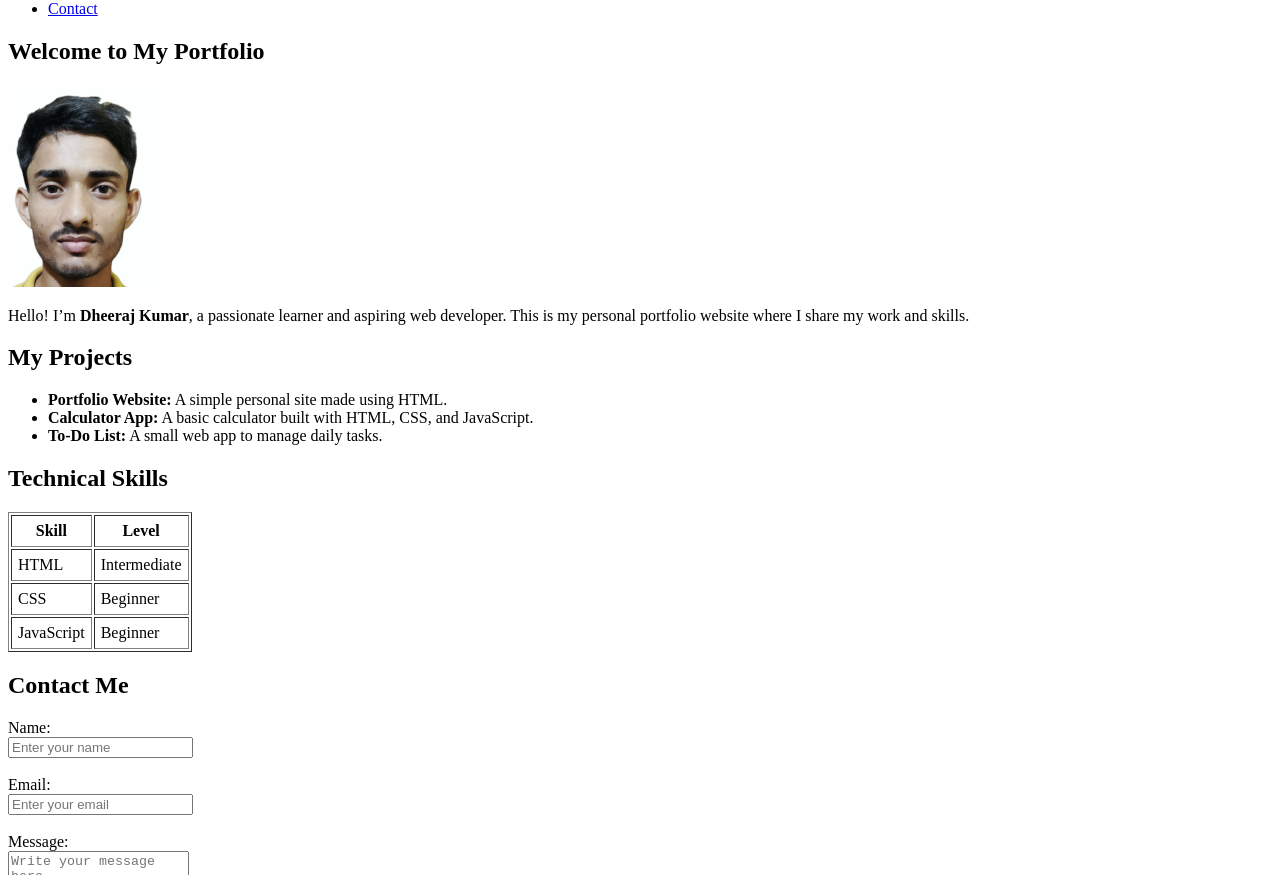
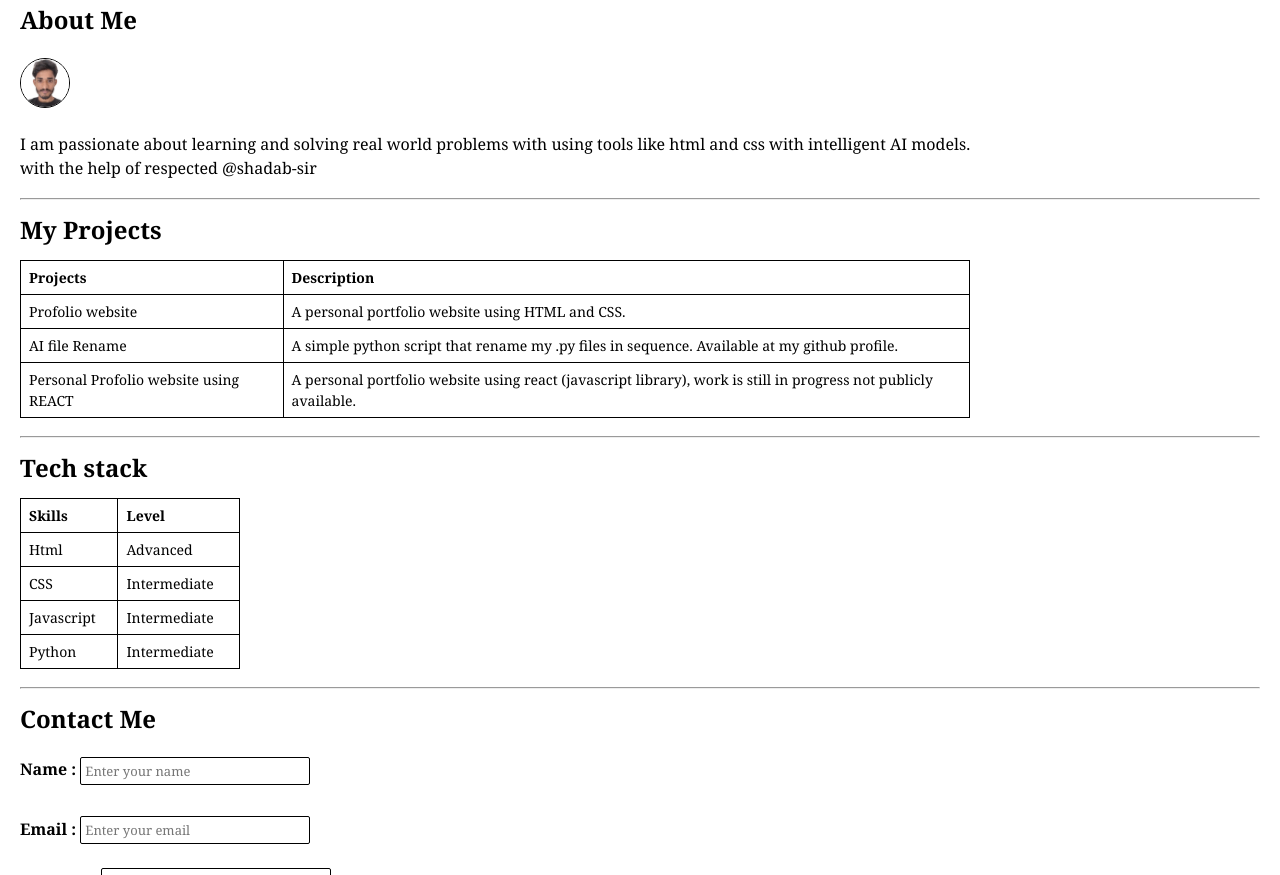
Before and after one commit to dheeru098/web-dev-1, a plain HTML site: page index.html in a window 1280 px wide. Shown: the part 134-1009 px from the top of the page. Drawn offline with Linux system fonts and the light colour scheme.

Commit message:
Add files via upload

```diff
--- a/index.html
+++ b/index.html
@@ -1,86 +1,87 @@
-<!DOCTYPE html>
+<!doctype html>
 <html lang="en">
 <head>
-    <meta charset="UTF-8">
-    <meta name="viewport" content="width=device-width, initial-scale=1.0">
-    <title>Dheeraj Kumar - Portfolio</title>
+  <meta charset="utf-8" />
+  <meta name="viewport" content="width=device-width, initial-scale=1" />
+  <title>Portfolio</title>
+ <link rel="stylesheet" href="styles[1].css">
 </head>
-
 <body>
 
   <header>
-        <h1>Dheeraj Kumar</h1>
-        <nav>
-            <ul>
-                <li><a href="#about">About</a></li>
-                <li><a href="#projects">Projects</a></li>
-                <li><a href="#skills">Skills</a></li>
-                <li><a href="#contact">Contact</a></li>
-            </ul>
+    <h1 class="site-title">Dheeraj Kumar yadav</h1>
+
+    <nav class="top-nav">
+      <a href="#about">About Me</a>
+      <a href="#projects">My Project</a>
+      <a href="#skills">Skills</a>
+      <a href="#contact">Contact Me</a>
     </nav>
+
+    <hr>
   </header>
 
   <main>
+    <section id="about">
+      <h2>About Me</h2>
+      <img src="image.jpg" alt="profile image" class="profile-small">
+      <p>
+        I am passionate about learning and solving real world problems with using tools like html and css with intelligent AI models.<br>
+       with the help of respected @shadab-sir
+      </p>
+    </section>
 
-        <section id="about">
-            <h2>Welcome to My Portfolio</h2>
-            <img src="profile.jpg" alt="Dheeraj Kumar profile picture" width="150">
-            <p>Hello! I’m <strong>Dheeraj Kumar</strong>, a passionate learner and aspiring web developer.
-            This is my personal portfolio website where I share my work and skills.</p>
-        </section>
+    <hr>
 
     <section id="projects">
       <h2>My Projects</h2>
-            <ul>
-                <li><b>Portfolio Website:</b> A simple personal site made using HTML.</li>
-                <li><b>Calculator App:</b> A basic calculator built with HTML, CSS, and JavaScript.</li>
-                <li><b>To-Do List:</b> A small web app to manage daily tasks.</li>
-            </ul>
-        </section>
-
-        <section id="skills">
-            <h2>Technical Skills</h2>
-            <table border="1" cellpadding="6">
-                <tr>
-                    <th>Skill</th>
-                    <th>Level</th>
-                </tr>
-                <tr>
-                    <td>HTML</td>
-                    <td>Intermediate</td>
-                </tr>
-                <tr>
-                    <td>CSS</td>
-                    <td>Beginner</td>
-                </tr>
-                <tr>
-                    <td>JavaScript</td>
-                    <td>Beginner</td>
-                </tr>
+      <table class="projects-table">
+        <thead>
+          <tr><th>Projects</th><th>Description</th></tr>
+        </thead>
+        <tbody>
+          <tr><td>Profolio website</td><td>A personal portfolio website using HTML and CSS.</td></tr>
+          <tr><td>AI file Rename</td><td>A simple python script that rename my .py files in sequence. Available at my github profile.</td></tr>
+          <tr><td>Personal Profolio website using REACT</td><td>A personal portfolio website using react (javascript library), work is still in progress not publicly available.</td></tr>
+        </tbody>
       </table>
     </section>
 
+    <hr>
+
+    <section id="skills">
+      <h2>Tech stack</h2>
+      <table class="skills-table">
+        <thead>
+          <tr><th>Skills</th><th>Level</th></tr>
+        </thead>
+        <tbody>
+          <tr><td>Html</td><td>Advanced</td></tr>
+          <tr><td>CSS</td><td>Intermediate</td></tr>
+          <tr><td>Javascript</td><td>Intermediate</td></tr>
+          <tr><td>Python</td><td>Intermediate</td></tr>
+        </tbody>
+      </table>
+    </section>
+
+    <hr>
+
     <section id="contact">
       <h2>Contact Me</h2>
-            <form>
-                <label for="name">Name:</label><br>
-                <input type="text" id="name" name="name" placeholder="Enter your name" required><br><br>
-
-                <label for="email">Email:</label><br>
-                <input type="email" id="email" name="email" placeholder="Enter your email" required><br><br>
-
-                <label for="message">Message:</label><br>
-                <textarea id="message" name="message" placeholder="Write your message here" required></textarea><br><br>
-
-                <input type="submit" value="Send">
+      <form action="#" method="post" class="contact-form">
+        <label for="name">Name : </label>
+        <input id="name" name="name" type="text" placeholder="Enter your name" required>
+        <br><br>
+        <label for="email">Email : </label>
+        <input id="email" name="email" type="email" placeholder="Enter your email" required>
+        <br><br>
+        <label for="message">Message : </label>
+        <textarea id="message" name="message" placeholder="Enter your message" rows="3" required></textarea>
+        <br><br>
+        <button type="submit">Send</button>
       </form>
     </section>
-
   </main>
-
-    <footer>
-        <p>&copy; 2025 Dheeraj Kumar</p>
-    </footer>
 
 </body>
 </html>
--- /dev/null
+++ b/styles[1].css
@@ -0,0 +1,115 @@
+body {
+  margin: 20px;
+  font-family: Georgia, "Times New Roman", Times, serif;
+  color: #000;
+  background: #fff;
+  line-height: 1.5;
+}
+
+.site-title {
+  font-size: 40px;
+  margin: 0 0 8px 0;
+  font-weight: 700;
+}
+
+.top-nav {
+  margin: 6px 0 10px 0;
+}
+
+.top-nav a {
+  color: #baee00;
+  text-decoration: underline;
+  margin-right: 12px;
+  font-size: 14px;
+}
+
+h2 {
+  font-size: 24px;
+  margin: 12px 0;
+}
+
+.profile-small {
+  width: 48px;
+  height: 48px;
+  object-fit: cover;
+  border-radius: 50%;
+  vertical-align: middle;
+  margin: 8px 10px 8px 0;
+  border: 1px solid #000;
+  display: inline-block;
+}
+
+table {
+  border-collapse: collapse;
+  width: 90%;
+  max-width: 950px;
+  margin: 10px 0;
+}
+
+table th,
+table td {
+  border: 1px solid #000;
+  padding: 6px 8px;
+  text-align: left;
+  font-size: 14px;
+}
+
+table thead th {
+  font-weight: 700;
+}
+
+.skills-table {
+  width: 220px;
+  margin-top: 10px;
+}
+
+.contact-form label {
+  font-weight: 600;
+  display: inline-block;
+  margin-top: 8px;
+}
+
+.contact-form input[type="text"],
+.contact-form input[type="email"],
+.contact-form textarea {
+  width: 220px;
+  padding: 4px;
+  border: 1px solid #000;
+  border-radius: 2px;
+  font-family: inherit;
+  font-size: 13px;
+  display: inline-block;
+  vertical-align: middle;
+}
+
+.contact-form textarea {
+  height: 70px;
+  resize: vertical;
+}
+
+.contact-form button {
+  margin-top: 10px;
+  padding: 6px 10px;
+  background: #fff;
+  border: 1px solid #000;
+  cursor: pointer;
+  font-family: inherit;
+}
+
+section {
+  margin-bottom: 18px;
+}
+
+@media (max-width: 520px) {
+  .site-title { font-size: 32px; }
+  .profile-small { width: 40px; height: 40px; }
+  table { width: 100%; }
+  .skills-table { width: 100%; }
+  .contact-form input[type="text"],
+  .contact-form input[type="email"],
+  .contact-form textarea {
+    width: 100%;
+    display: block;
+    margin-top: 6px;
+  }
+}
```
Also changed, not shown: image.jpg (added), 1 other file. Lines whose indentation alone changed are shown as unchanged.
